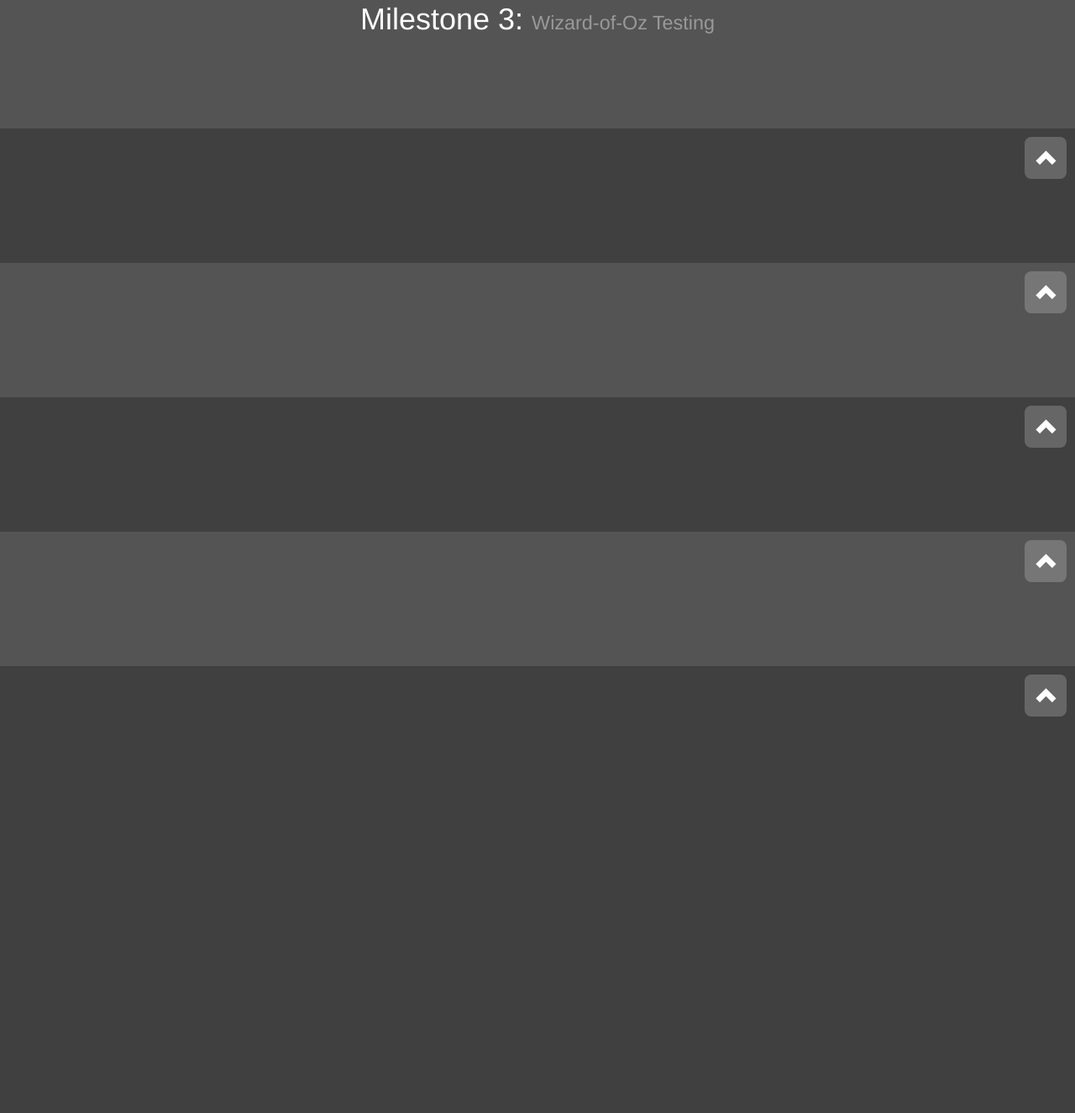
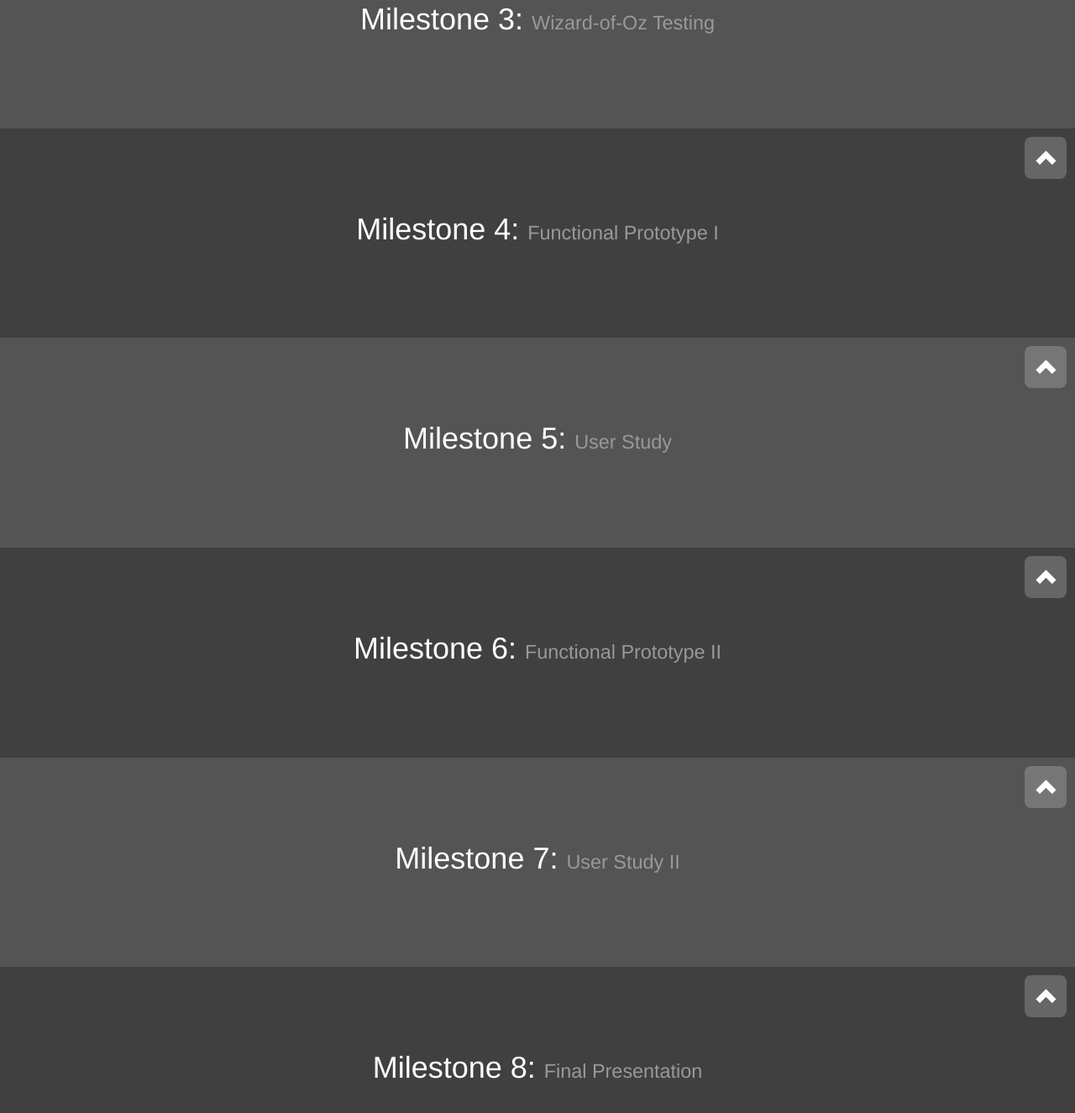
Before and after one commit to drock07/duzuro, a website: page index.html in a window 1280 px wide. Shown: the part 5010-6335 px from the top of the page at 84% size. Before the commit the page ends 5963 px from the top, so only its background shows below. Drawn offline with Linux system fonts and the light colour scheme.

Commit message:
Added headers to remaining milestones

```diff
--- a/index.html
+++ b/index.html
@@ -193,18 +193,53 @@
 	</section>
 	<section id="m4">
 		<a href="#intro" class="up-link"><span class="glyphicon glyphicon-chevron-up"></span></a>
+		<div class="container">
+			<header class="row text-center">
+				<div class="col-md-12">
+					<h1>Milestone 4: <small>Functional Prototype I</small></h1>
+				</div>
+			</header>
+		</div>
 	</section>
 	<section id="m5">
 		<a href="#intro" class="up-link"><span class="glyphicon glyphicon-chevron-up"></span></a>
+		<div class="container">
+			<header class="row text-center">
+				<div class="col-md-12">
+					<h1>Milestone 5: <small>User Study</small></h1>
+				</div>
+			</header>
+		</div>
 	</section>
 	<section id="m6">
 		<a href="#intro" class="up-link"><span class="glyphicon glyphicon-chevron-up"></span></a>
+		<div class="container">
+			<header class="row text-center">
+				<div class="col-md-12">
+					<h1>Milestone 6: <small>Functional Prototype II</small></h1>
+				</div>
+			</header>
+		</div>
 	</section>
 	<section id="m7">
 		<a href="#intro" class="up-link"><span class="glyphicon glyphicon-chevron-up"></span></a>
+		<div class="container">
+			<header class="row text-center">
+				<div class="col-md-12">
+					<h1>Milestone 7: <small>User Study II</small></h1>
+				</div>
+			</header>
+		</div>
 	</section>
 	<section id="m8">
 		<a href="#intro" class="up-link"><span class="glyphicon glyphicon-chevron-up"></span></a>
+		<div class="container">
+			<header class="row text-center">
+				<div class="col-md-12">
+					<h1>Milestone 8: <small>Final Presentation</small></h1>
+				</div>
+			</header>
+		</div>
 	</section>
 
 
```
